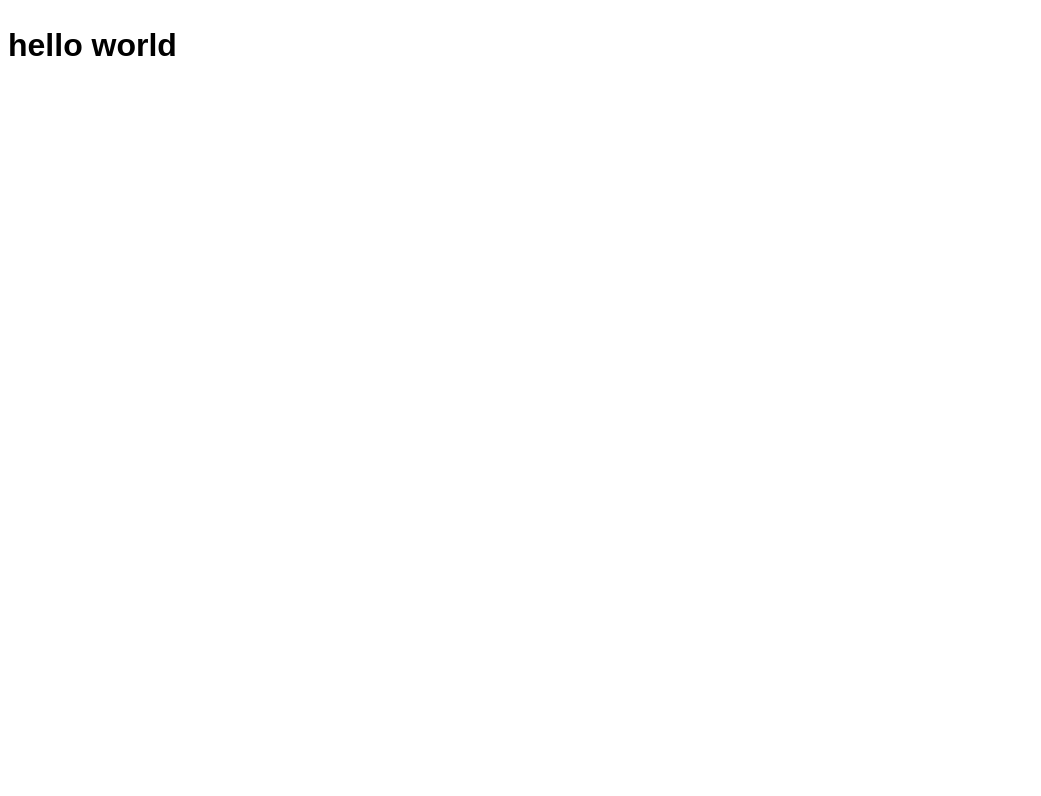
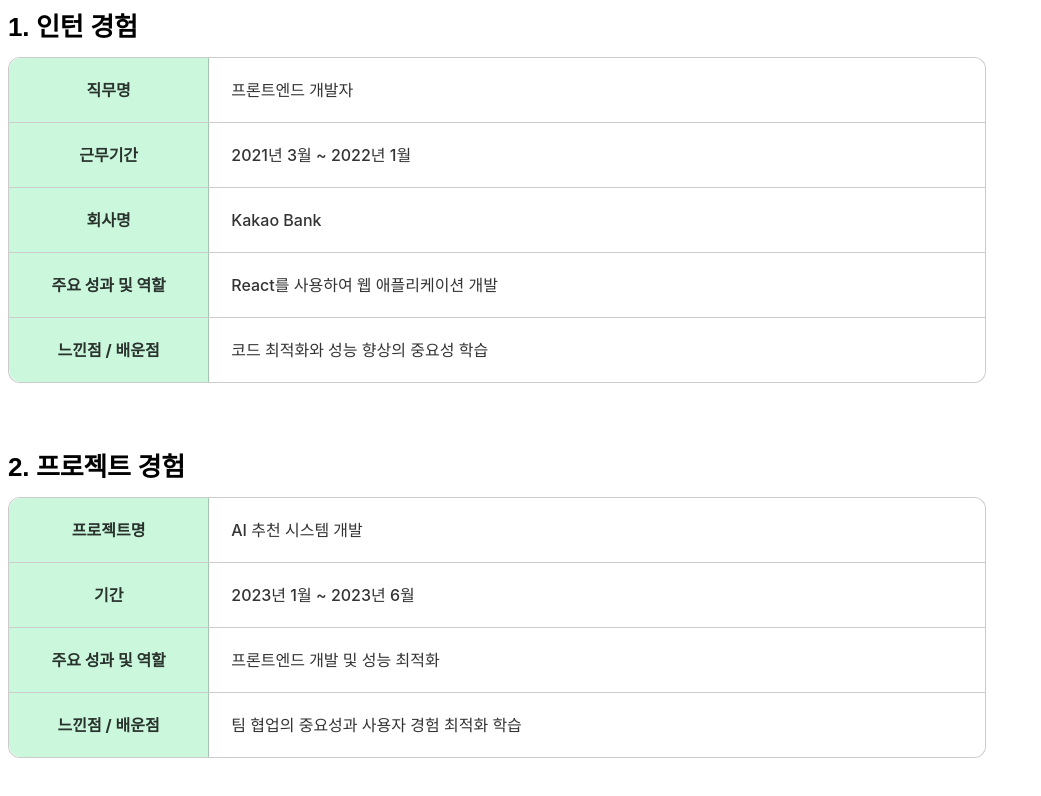
Before and after one commit to Career-Mate/Web, a React (Vite) app: page / in a window 1280 px wide. Shown: the top 796 px of the page, without its empty margins (0-1041 px from the left). Built offline with nearby package versions, Linux system fonts and the light colour scheme; a web font is replaced by a local one.

Commit message:
feat: 공통 UserTemplate 컴포넌트 개발

```diff
--- a/src/App.jsx
+++ b/src/App.jsx
@@ -1,4 +1,10 @@
+import UserTemplate from './components/UserTemplate/UserTemplate';
+
 function App() {
-    return <h1>hello world</h1>;
+    return (
+        <>
+            <UserTemplate />
+        </>
+    );
 }
 export default App;
--- /dev/null
+++ b/src/components/UserTemplate/UserTemplate.jsx
@@ -0,0 +1,150 @@
+import { useState } from 'react';
+import styled from 'styled-components';
+
+const TemplateWrapper = styled.div`
+    display: flex;
+    flex-direction: column;
+    align-items: flex-start;
+    width: 983px;
+    gap: 10px;
+    padding-bottom: 65px;
+`;
+
+const TemplateTitle = styled.h2`
+    font-family: 'Albert Sans', sans-serif;
+    font-style: normal;
+    font-weight: 700;
+    font-size: 26px;
+    line-height: 39px;
+    letter-spacing: -0.011em;
+    color: #000000;
+    margin: 0;
+`;
+
+const TemplateTable = styled.div`
+    display: flex;
+    flex-direction: column;
+    width: 976px;
+    background: #ffffff;
+    border-radius: 12px;
+    border: 1px solid rgba(0, 0, 0, 0.2);
+`;
+
+const TableRow = styled.div`
+    display: flex;
+    width: 100%;
+    height: 64px;
+    border-bottom: 1px solid rgba(0, 0, 0, 0.2);
+
+    &:last-child {
+        border-bottom: none;
+    }
+`;
+
+const TableCellHeader = styled.div.withConfig({
+    shouldForwardProp: (prop) => !['isFirstRow', 'isLastRow'].includes(prop),
+})`
+    width: 208px;
+    background: #cbf8dd;
+    display: flex;
+    align-items: center;
+    justify-content: center;
+    font-family: 'Inter', sans-serif;
+    font-weight: 700;
+    font-size: 16px;
+    line-height: 24px;
+    color: rgba(0, 0, 0, 0.8);
+    border-right: 1px solid rgba(0, 0, 0, 0.2);
+    border-top-left-radius: ${(props) => (props.isFirstRow ? '12px' : '0')};
+    border-bottom-left-radius: ${(props) => (props.isLastRow ? '12px' : '0')};
+`;
+
+const TableCellData = styled.div.withConfig({
+    shouldForwardProp: (prop) => !['isFirstRow', 'isLastRow'].includes(prop),
+})`
+    flex-grow: 1;
+    width: 768px;
+    background: #ffffff;
+    display: flex;
+    align-items: center;
+    padding: 0 20px;
+    font-family: 'Inter', sans-serif;
+    border-top-right-radius: ${(props) => (props.isFirstRow ? '12px' : '0')};
+    border-bottom-right-radius: ${(props) => (props.isLastRow ? '12px' : '0')};
+
+    input {
+        width: 100%;
+        border: none;
+        font-family: 'Inter', sans-serif;
+        font-weight: 500;
+        font-size: 16px;
+        line-height: 24px;
+        color: rgba(0, 0, 0, 0.8);
+        background: none;
+        outline: none;
+    }
+`;
+
+const UserTemplate = () => {
+    const [data, setData] = useState([
+        {
+            title: '1. 인턴 경험',
+            items: [
+                { label: '직무명', content: '프론트엔드 개발자' },
+                { label: '근무기간', content: '2021년 3월 ~ 2022년 1월' },
+                { label: '회사명', content: 'Kakao Bank' },
+                { label: '주요 성과 및 역할', content: 'React를 사용하여 웹 애플리케이션 개발' },
+                { label: '느낀점 / 배운점', content: '코드 최적화와 성능 향상의 중요성 학습' },
+            ],
+        },
+        {
+            title: '2. 프로젝트 경험',
+            items: [
+                { label: '프로젝트명', content: 'AI 추천 시스템 개발' },
+                { label: '기간', content: '2023년 1월 ~ 2023년 6월' },
+                { label: '주요 성과 및 역할', content: '프론트엔드 개발 및 성능 최적화' },
+                { label: '느낀점 / 배운점', content: '팀 협업의 중요성과 사용자 경험 최적화 학습' },
+            ],
+        },
+    ]);
+
+    const handleInputChange = (sectionIndex, itemIndex, value) => {
+        const updatedData = [...data];
+        updatedData[sectionIndex].items[itemIndex].content = value;
+        setData(updatedData);
+    };
+
+    return (
+        <div>
+            {data.map((section, sectionIndex) => (
+                <TemplateWrapper key={sectionIndex}>
+                    <TemplateTitle>{section.title}</TemplateTitle>
+                    <TemplateTable>
+                        {section.items.map((item, itemIndex) => (
+                            <TableRow key={itemIndex}>
+                                <TableCellHeader
+                                    isFirstRow={itemIndex === 0}
+                                    isLastRow={itemIndex === section.items.length - 1}
+                                >
+                                    {item.label}
+                                </TableCellHeader>
+                                <TableCellData
+                                    isFirstRow={itemIndex === 0}
+                                    isLastRow={itemIndex === section.items.length - 1}
+                                >
+                                    <input
+                                        type="text"
+                                        value={item.content}
+                                        onChange={(e) => handleInputChange(sectionIndex, itemIndex, e.target.value)}
+                                    />
+                                </TableCellData>
+                            </TableRow>
+                        ))}
+                    </TemplateTable>
+                </TemplateWrapper>
+            ))}
+        </div>
+    );
+};
+
+export default UserTemplate;
```
